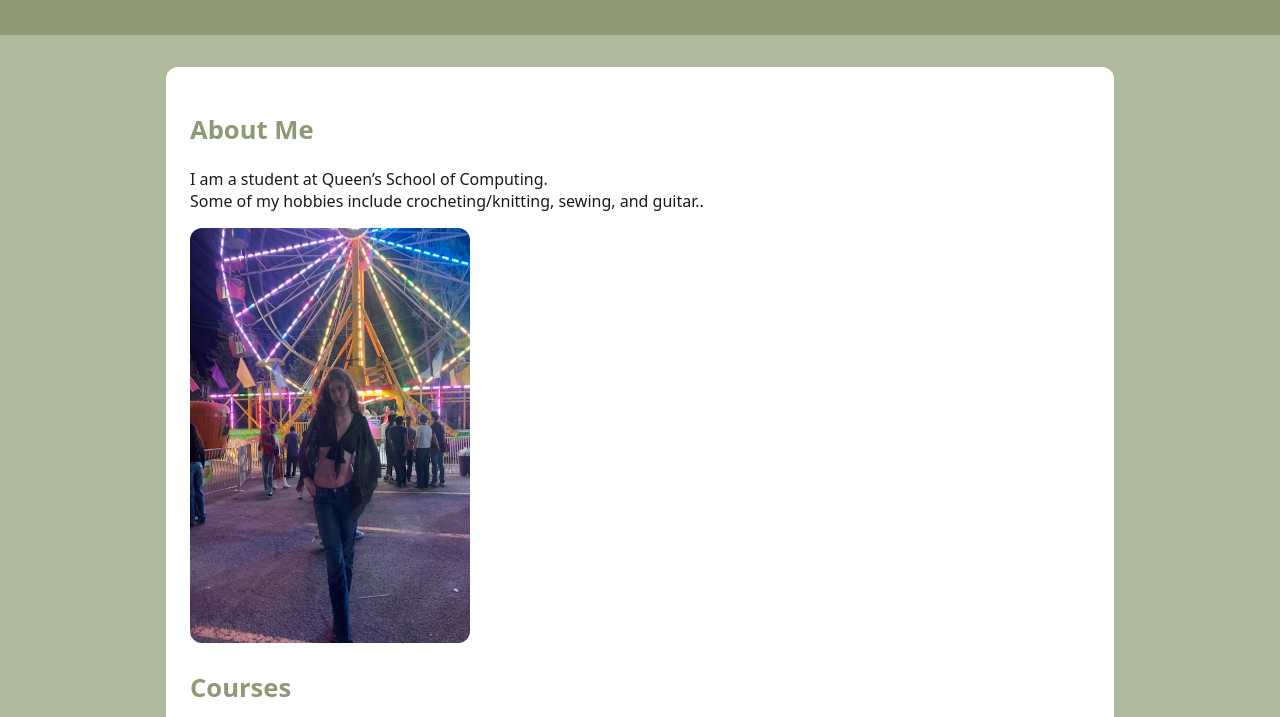
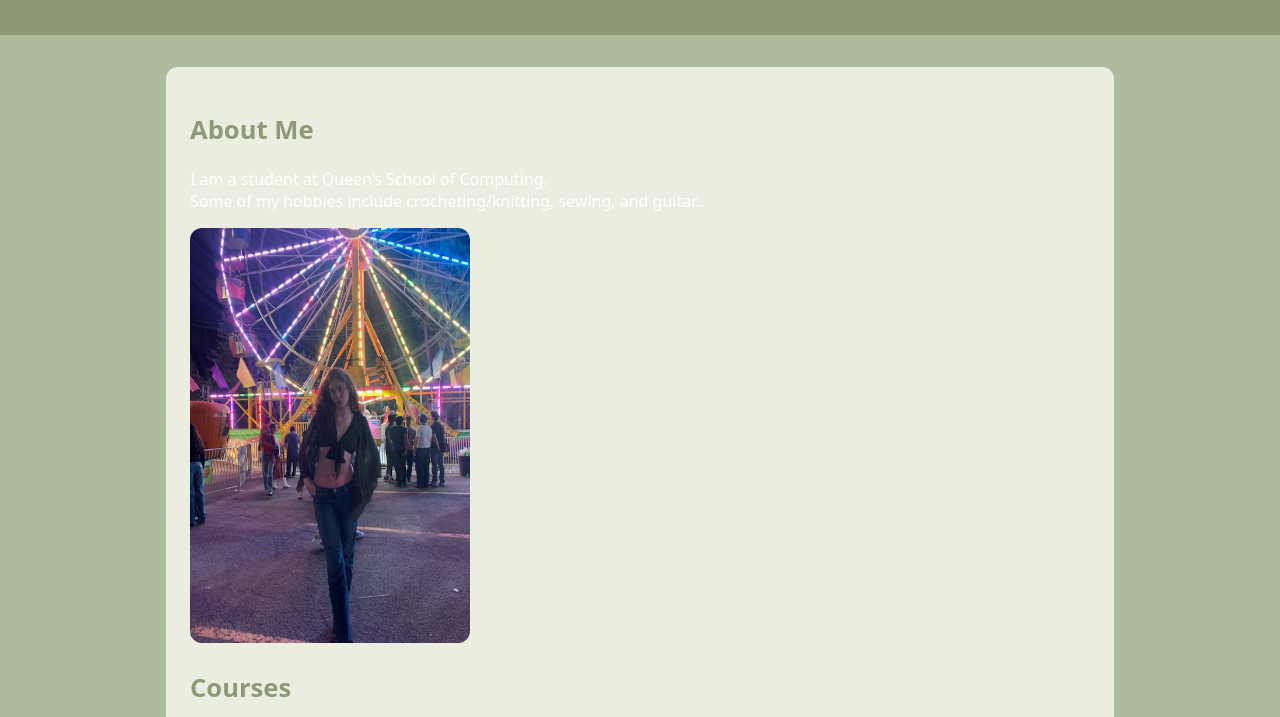
Before and after one commit to aerb7/Student-Webpage, a plain HTML site: page index.html in a window 1280 px wide. Shown: the part 83-800 px from the top of the page. Drawn offline with Linux system fonts and the light colour scheme.

Commit message:
Update style.css

```diff
--- a/style.css
+++ b/style.css
@@ -3,7 +3,7 @@
 }
 body { font-family: system-ui, sans-serif; margin:0; background:var(--lightgreen); color:#fff; }
 header { background:var(--darkgreen); color:#fff; padding:1rem; }
-main { background:#fff; color:#1a1a1a; max-width:900px; margin:2rem auto; border-radius:12px; padding:1.5rem; }
+main { background:var(--cream); color:#fff; max-width:900px; margin:2rem auto; border-radius:12px; padding:1.5rem; }
 a { color: var(--darkgreen); }
 /* === personalize below by changing colors or spacing === */
 /* example: make headings blue and a bit larger */
```
